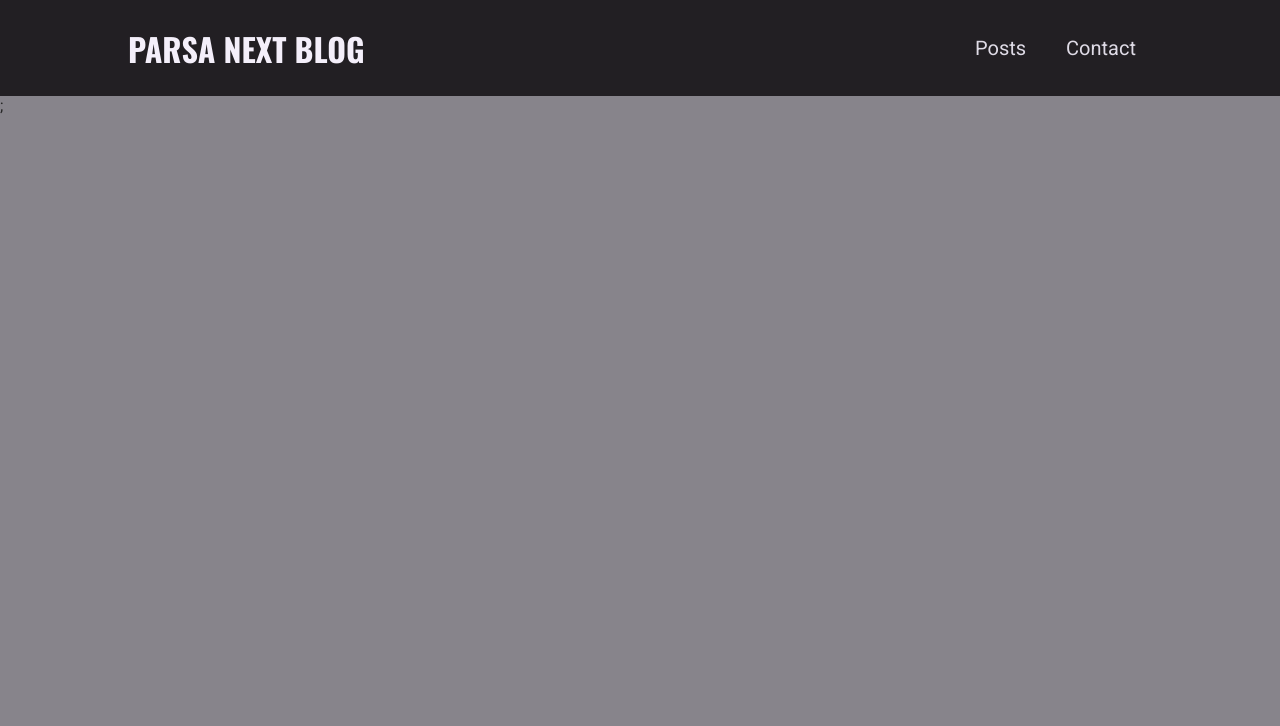
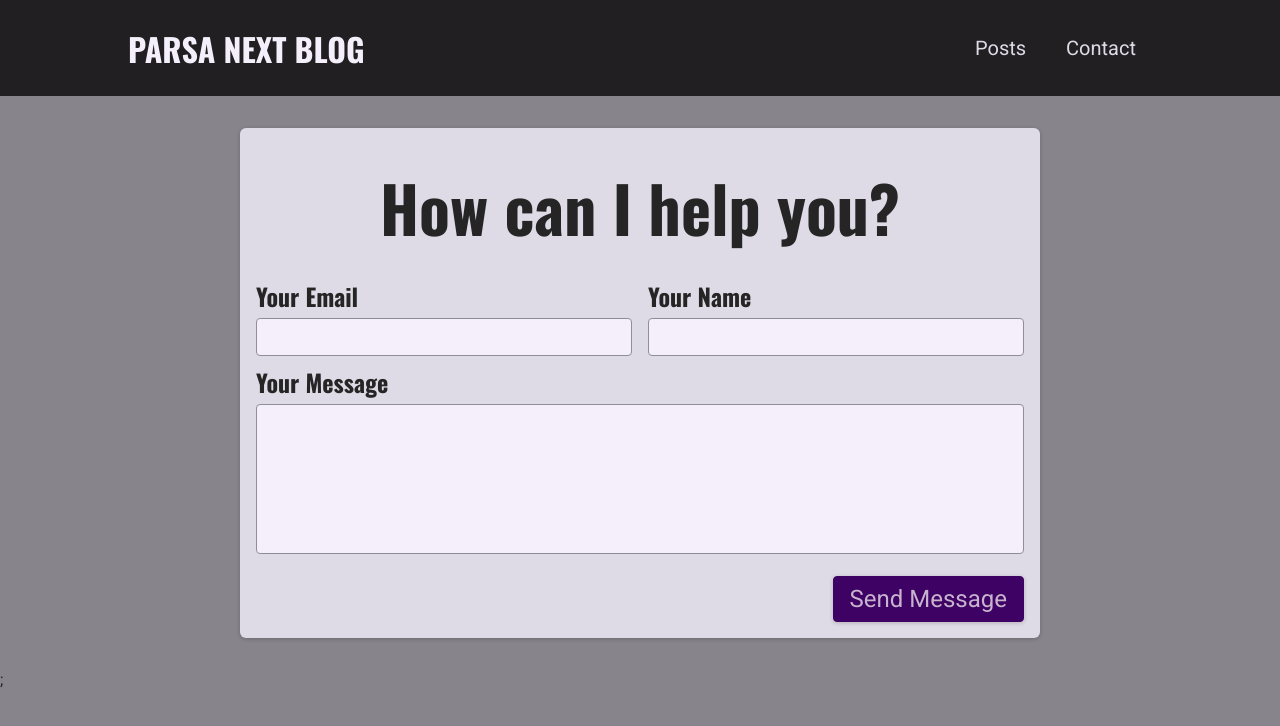
Before and after one commit to ChavoshiParsa/next-portfolio, a Next.js app: page /contact in a window 1280 px wide. Shown: the top 726 px of the page. Built offline with nearby package versions, Linux system fonts and the light colour scheme.

Commit message:
contact-form complete diving into aroutes

```diff
--- /dev/null
+++ b/components/contact/contact-form.js
@@ -0,0 +1,28 @@
+import classes from "styles/contact-form.module.css";
+
+export default function ContactForm(props) {
+  return (
+    <section className={classes.contact}>
+      <h1>How can I help you?</h1>
+      <form className={classes.form}>
+        <div className={classes.controls}>
+          <div className={classes.control}>
+            <label htmlFor="email">Your Email</label>
+            <input type="email" id="email" required />
+          </div>
+          <div className={classes.control}>
+            <label htmlFor="name">Your Name</label>
+            <input type="text" id="name" required />
+          </div>
+        </div>
+        <div className={classes.control}>
+          <label htmlFor="message">Your Message</label>
+          <textarea id="message" rows="5" />
+        </div>
+        <div className={classes.actions}>
+          <button>Send Message</button>
+        </div>
+      </form>
+    </section>
+  );
+}
--- a/pages/contact/index.js
+++ b/pages/contact/index.js
@@ -1,3 +1,5 @@
+import ContactForm from "@/components/contact/contact-form";
+
 export default function ContactPage(props) {
-  return <></>;
+  return <ContactForm/>;
 }
```
